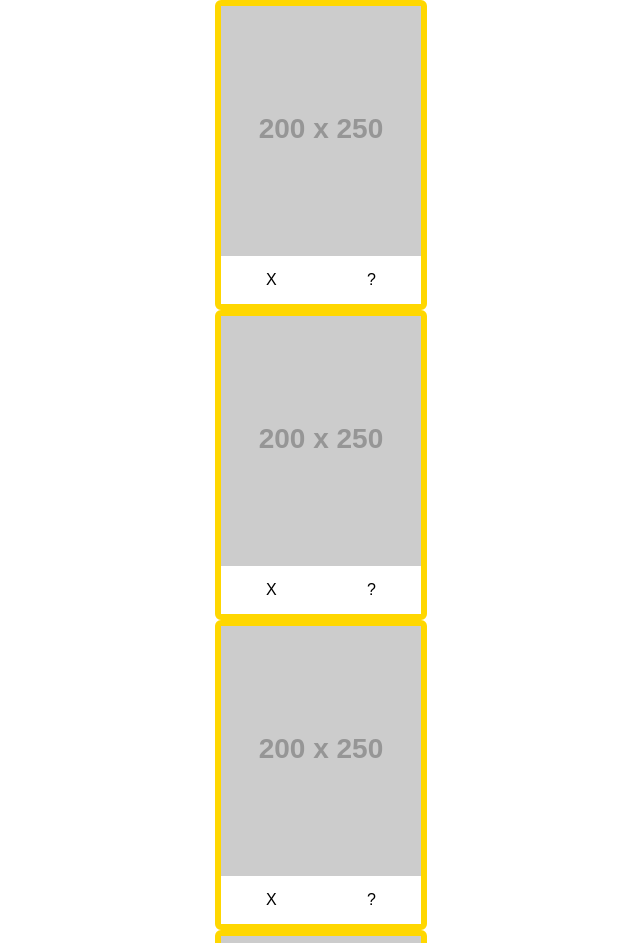
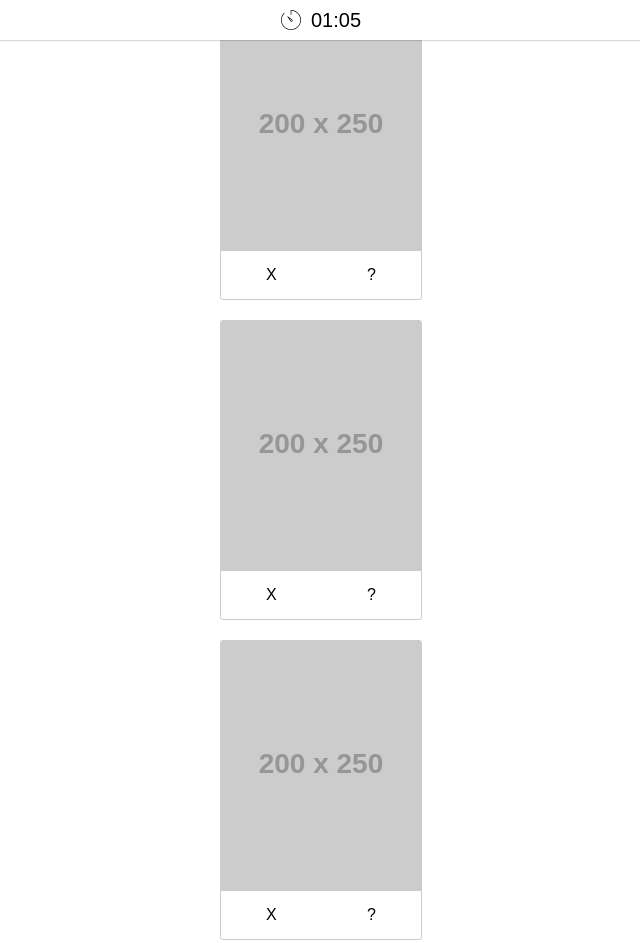
Before and after one commit to gabrielaraujof/starquiz, a website built with Parcel: page src/index.html in a window 1280 px wide. Shown: the top 943 px of the page, without its empty margins (319-959 px from the left). Built offline with nearby package versions, Linux system fonts and the light colour scheme; placeholder pictures from the web are drawn by us.

Commit message:
added some styling on timer

```diff
--- a/src/css/character.css
+++ b/src/css/character.css
@@ -1,8 +1,12 @@
 .character {
     display: inline-flex;
     flex-direction: column;
-    border: 6px solid gold;
-    border-radius: 6px;
+    border: 1px solid #ccc;
+    border-radius: 3px;
+}
+
+.character + .character {
+    margin-top: 2rem;
 }
 
 .character__image {
--- a/src/css/styles.css
+++ b/src/css/styles.css
@@ -1,3 +1,5 @@
+@import url('./variables.css');
 @import url('./base.css');
+@import url('./character.css');
 @import url('./game.css');
-@import url('./character.css');
+@import url('./timer.css');
--- /dev/null
+++ b/src/css/timer.css
@@ -0,0 +1,37 @@
+.game__timer {
+    --gap: 2.5rem;
+
+    position: fixed;
+    /* right: var(--gap); */
+    /* top: var(--gap); */
+    top: 0;
+    display: inline-flex;
+    align-items: center;
+    justify-content: center;
+    padding: var(--default-space);
+    width: 100%;
+    box-shadow: 0 1px 1px rgba(0, 0, 0, 0.15);
+    /* border: 2px solid var(--cl-black); */
+    /* border-radius: calc(var(--default-space) * 2 + var(--double-space)); */
+    background-color: var(--cl-white);
+    font-size: var(--double-space);
+    line-height: 1;
+}
+
+.game__timer.countdown {
+    color: var(--warning);
+}
+
+.game__timer img {
+    --image-size: var(--double-space);
+
+    /* float: left; */
+    display: inline-block;
+    width: var(--image-size);
+    height: var(--image-size);
+    margin-right: var(--default-space);
+}
+
+.game__timer .game__timer__seconds::before {
+    content: ':';
+}
--- /dev/null
+++ b/src/css/variables.css
@@ -0,0 +1,11 @@
+:root {
+    /* Colors */
+    --cl-black: #000;
+    --cl-grey: #666;
+    --cl-white: #fff;
+    --warning: #f45641;
+
+    /* Spacing */
+    --default-space: 1rem;
+    --double-space: calc(var(--default-space) * 2);
+}
--- a/src/index.html
+++ b/src/index.html
@@ -10,68 +10,72 @@
 
 <body>
     <main class="game">
+        <section class="game__timer">
+            <img src="public/images/stopwatch.svg" alt="timer">
+            <span class="game__timer__minutes">01</span><span class="game__timer__seconds">05</span>
+        </section>
         <section class="game__box">
             <article class="character">
                 <img class="character__image" src="https://fakeimg.pl/200x250/eee/333" alt="">
                 <footer class="character__controls">
                     <button>X</button>
-                    <button>?</button>
+                    <button title="">?</button>
                 </footer>
             </article>
             <article class="character">
                 <img class="character__image" src="https://fakeimg.pl/200x250/eee/333" alt="">
                 <footer class="character__controls">
                     <button>X</button>
-                    <button>?</button>
+                    <button title="">?</button>
                 </footer>
             </article>
             <article class="character">
                 <img class="character__image" src="https://fakeimg.pl/200x250/eee/333" alt="">
                 <footer class="character__controls">
                     <button>X</button>
-                    <button>?</button>
+                    <button title="">?</button>
                 </footer>
             </article>
             <article class="character">
                 <img class="character__image" src="https://fakeimg.pl/200x250/eee/333" alt="">
                 <footer class="character__controls">
                     <button>X</button>
-                    <button>?</button>
+                    <button title="">?</button>
                 </footer>
             </article>
             <article class="character">
                 <img class="character__image" src="https://fakeimg.pl/200x250/eee/333" alt="">
                 <footer class="character__controls">
                     <button>X</button>
-                    <button>?</button>
+                    <button title="">?</button>
                 </footer>
             </article>
             <article class="character">
                 <img class="character__image" src="https://fakeimg.pl/200x250/eee/333" alt="">
                 <footer class="character__controls">
                     <button>X</button>
-                    <button>?</button>
+                    <button title="">?</button>
                 </footer>
             </article>
             <article class="character">
                 <img class="character__image" src="https://fakeimg.pl/200x250/eee/333" alt="">
                 <footer class="character__controls">
                     <button>X</button>
-                    <button>?</button>
+                    <button title="">?</button>
                 </footer>
             </article>
             <article class="character">
                 <img class="character__image" src="https://fakeimg.pl/200x250/eee/333" alt="">
                 <footer class="character__controls">
                     <button>X</button>
-                    <button>?</button>
+                    <button title="">?</button>
                 </footer>
             </article>
         </section>
 
         <nav class="pagination">
-            <a href="#" class="pagination__previous"></a>
-            <a href="#" class="pagination__next"></a>
+            <a href="#" class="pagination__previous">PREVIOUS</a>
+            <a href="#" class="pagination__next">NEXT</a>
         </nav>
     </main>
 
```
Also changed, not shown: src/public/images/stopwatch.svg (added).
